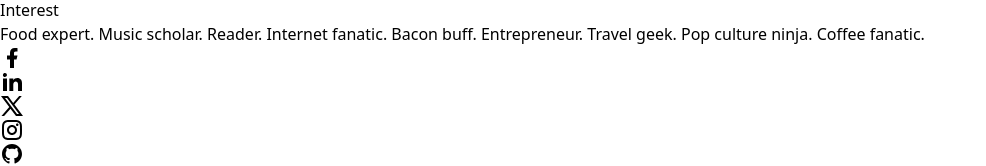
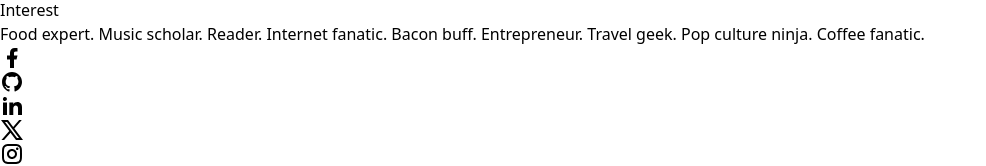
Before and after one commit to DevRamona/react_solo_project, a React (Vite) app in the folder vite-project/: page / in a window 1280 px wide. Shown: the part 419-585 px from the top of the page, without its empty margins (0-986 px from the left). Built offline with nearby package versions, Linux system fonts and the light colour scheme.

Commit message:
Update Footer.jsx

```diff
--- a/vite-project/src/components/Footer.jsx
+++ b/vite-project/src/components/Footer.jsx
@@ -10,6 +10,7 @@ export default function Footer() {
         <div className="flex pt-5 pr-16 space-x-3">
 
             <a href="#"><img src={facebook} className="bg-gray-200"></img></a>
+            <a href="#"><img src={github}className="bg-gray-200"></img></a>
             <a href="#"><img src={linkedin} className="bg-gray-200"></img></a>
             <a href="#"><img src={twitter} className="bg-gray-200"></img></a>
             <a href="#"><img src={instagram}className="bg-gray-200"></img></a>
```
